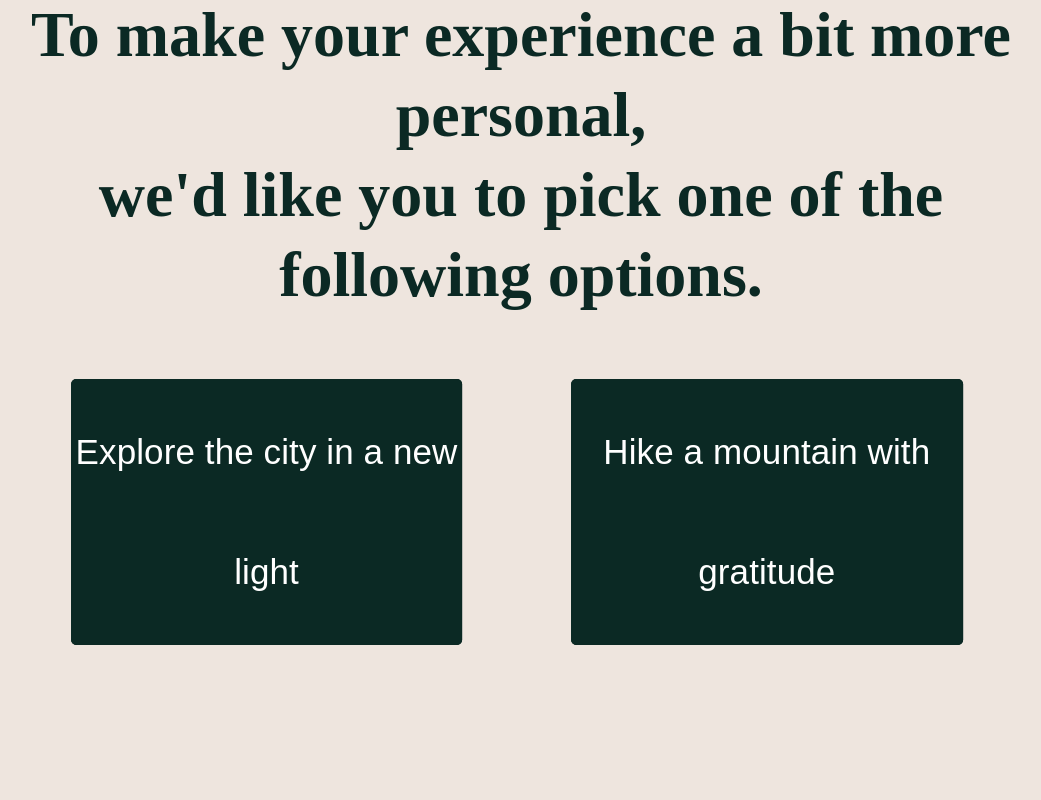
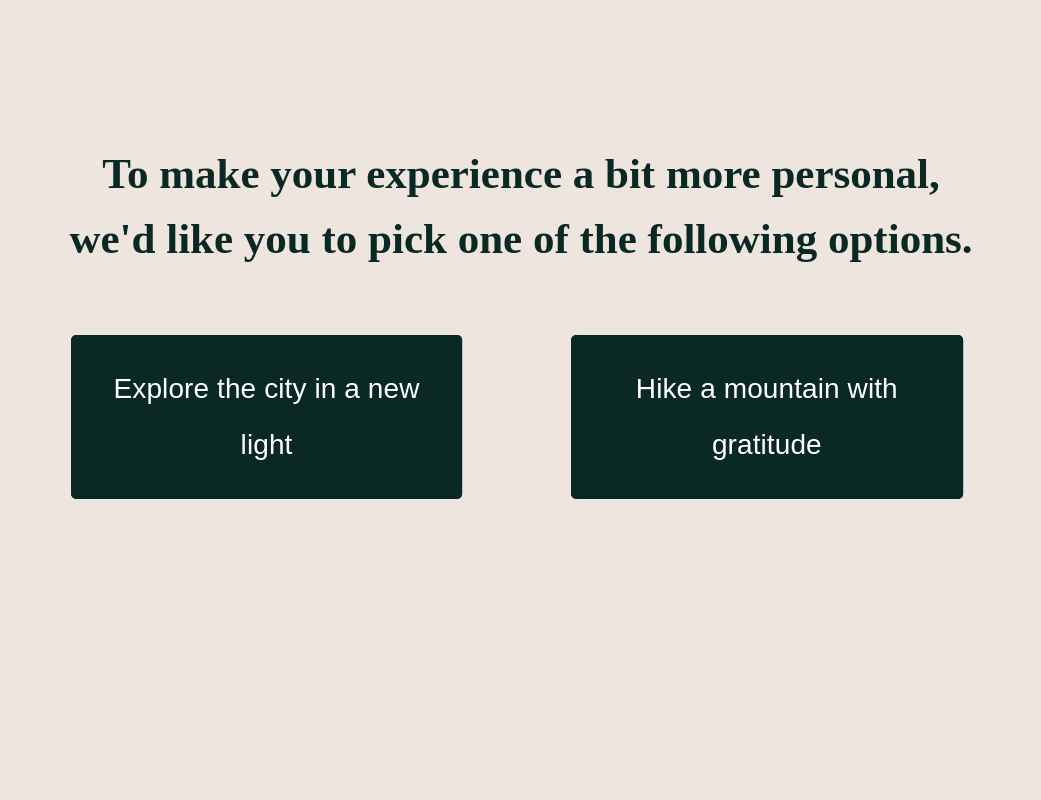
Before and after one commit to contestabili-zz/lumen, a plain HTML site: page kiosk.html in a window 1280 px wide. Shown: the top 800 px of the page, without its empty margins (109-1150 px from the left). Drawn offline with nearby package versions, Linux system fonts and the light colour scheme; a web font is replaced by a local one.

Commit message:
Kiosk UI twix

```diff
--- a/kiosk.html
+++ b/kiosk.html
@@ -12,6 +12,24 @@
   <script src="https://cdn.blockspring.com/blockspring.js"></script>
 <!--  <script src="js/GGS.js"></script>-->
   <script src="js/kiosk-functionality.js"></script>
+
+  <style>
+    .lumen_title-l {
+      font-size: 43px !important;
+      line-height: 65px !important;
+    }
+
+    .dome-kiosk-cards .lumen_btn, .dome-kiosk-cards .lumen_btn-light, .dome-kiosk-cards .lumen_btn-transparent, .dome-kiosk-cards .lumen_btn-primary {
+      max-width: 100%  !important;
+      width: 100%  !important;
+      font-size: 28px !important;
+      line-height: 120px !important;
+      line-height: 3.5rem !important;
+      font-weight: 200 !important;
+      letter-spacing: 0.1px !important;
+      padding: 25px !important;
+    }
+  </style>
 </head>
   <body lang="en" class="dome-kiosk-wrapper">
     <div class="lumen-content lumen-content-mobile">
```
